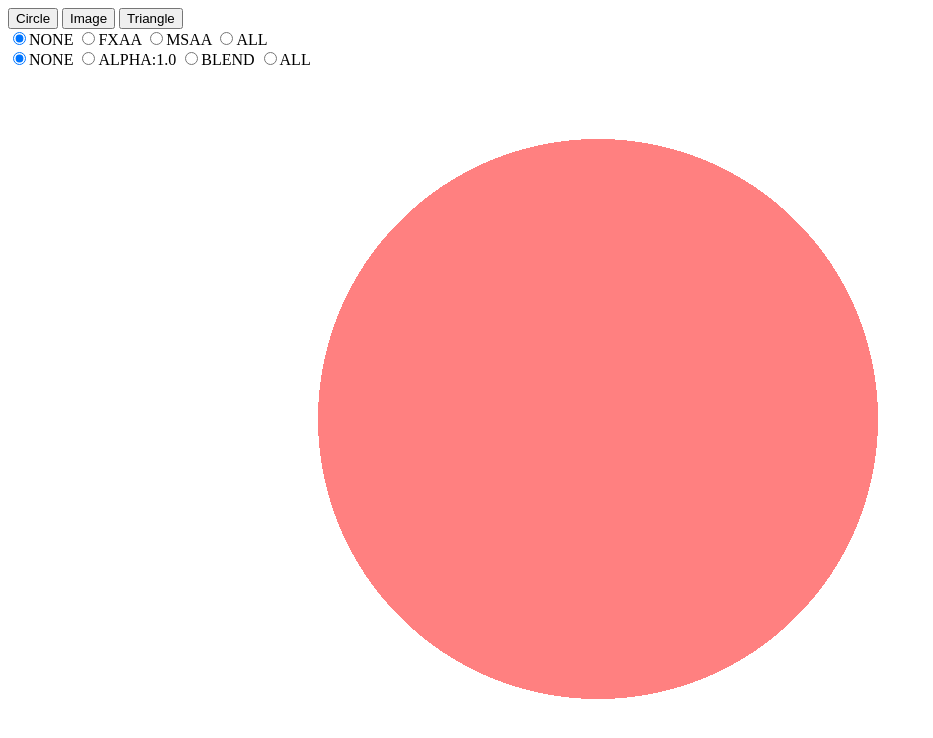
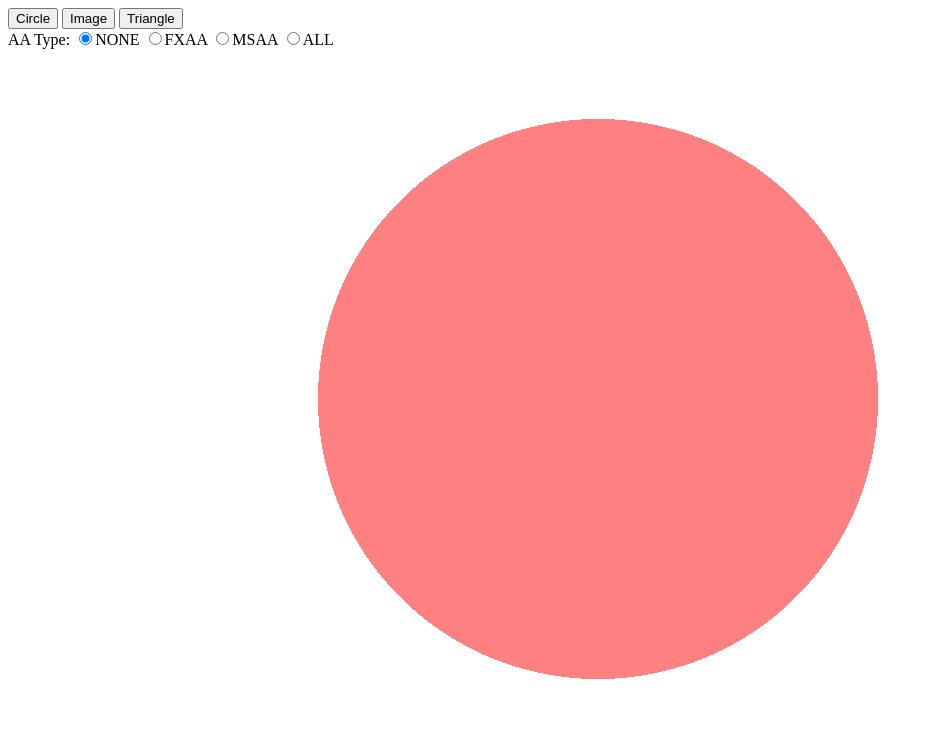
Before and after one commit to gezilinll/gl-anti-aliasing, a website built with Vite: page index.html in a window 1280 px wide. Shown: the whole page, without its empty margins (0-933 px from the left). Built offline with nearby package versions, Linux system fonts and the light colour scheme.

Commit message:
feat: found influence of gl.clearColor(r,g,b)  to MSAA Sample transparent pixels and optimized

```diff
--- a/index.html
+++ b/index.html
@@ -13,17 +13,11 @@
       <button id="triangle">Triangle</button>
     </div>
     <div>
+      AA Type:
       <label><input id="aaNone" type="radio" name="aaType" value="1" checked>NONE</label>
       <label><input id="fxaa" type="radio" name="aaType" value="2">FXAA</label>
       <label><input id="msaa" type="radio" name="aaType" value="3">MSAA</label>
       <label><input id="aaAll" type="radio" name="aaType" value="4">ALL</label>
-    </div>
-    <div>
-      <label><input id="cNone" type="radio" name="coverageType" value="1"
-          checked>NONE</label>
-      <label><input id="cAlpha" type="radio" name="coverageType" value="2">ALPHA:1.0</label>
-      <label><input id="cBlend" type="radio" name="coverageType" value="3">BLEND</label>
-      <label><input id="cALL" type="radio" name="coverageType" value="4">ALL</label>
     </div>
     <canvas id="canvas"></canvas>
 
--- a/src/faxx.ts
+++ b/src/faxx.ts
@@ -81,18 +81,18 @@ vec4 applyFXAA(sampler2D tex, vec2 fragCoord)
               max(vec2(-FXAA_SPAN_MAX, -FXAA_SPAN_MAX),
                   dir * rcpDirMin)) * inverseVP;
 
-    vec3 rgbA = 0.5 * (
-                       texture2D(tex, fragCoord * inverseVP + dir * (1.0 / 3.0 - 0.5)).xyz +
-                       texture2D(tex, fragCoord * inverseVP + dir * (2.0 / 3.0 - 0.5)).xyz);
-    vec3 rgbB = rgbA * 0.5 + 0.25 * (
-                                     texture2D(tex, fragCoord * inverseVP + dir * -0.5).xyz +
-                                     texture2D(tex, fragCoord * inverseVP + dir * 0.5).xyz);
+    vec4 rgbA = 0.5 * (
+                       texture2D(tex, fragCoord * inverseVP + dir * (1.0 / 3.0 - 0.5)) +
+                       texture2D(tex, fragCoord * inverseVP + dir * (2.0 / 3.0 - 0.5)));
+    vec4 rgbB = rgbA * 0.5 + 0.25 * (
+                                     texture2D(tex, fragCoord * inverseVP + dir * -0.5) +
+                                     texture2D(tex, fragCoord * inverseVP + dir * 0.5));
 
-    float lumaB = dot(rgbB, luma);
+    float lumaB = dot(rgbB.rgb, luma);
     if ((lumaB < lumaMin) || (lumaB > lumaMax))
-        color = vec4(rgbA, texColor.a);
+        color = vec4(rgbA.rgb, texColor.a);
     else
-        color = vec4(rgbB, texColor.a);
+        color = vec4(rgbB.rgb, texColor.a);
     return color;
 }
 
--- a/src/main.ts
+++ b/src/main.ts
@@ -35,8 +35,6 @@ let drawType = 'Circle';
 let image: HTMLImageElement | null = null;
 let fxaaEnabled = false;
 let msaaEnabled = false;
-let coverageAlpha = false;
-let coverageBlend = false;
 
 function resizeCanvas() {
   const ratio = window.devicePixelRatio;
@@ -87,30 +85,6 @@ function renderTexture(texture: WebGLTexture) {
   program.destroy();
 }
 
-function configureAlphaForCoverage() {
-  let gl = getGLContext(canvas);
-  if (coverageAlpha) {
-    gl.clearColor(1.0, 1.0, 1.0, 1.0);
-  } else {
-    gl.clearColor(1.0, 1.0, 1.0, 0.0);
-  }
-  gl.clear(gl.COLOR_BUFFER_BIT);
-}
-
-function configureBlendForCoverage() {
-  let gl = getGLContext(canvas);
-  if (coverageBlend) {
-    gl.enable(gl.BLEND);
-    // gl.blendFunc(gl.SRC_ALPHA, gl.ONE_MINUS_SRC_ALPHA);
-    // gl.enable(gl.SAMPLE_COVERAGE);
-    // gl.sampleCoverage(1.0, false);
-    // gl.blendEquationSeparate(gl.FUNC_ADD, gl.FUNC_ADD);
-
-    // gl.blendFuncSeparate(gl.SRC_ALPHA, gl.ONE_MINUS_SRC_ALPHA, gl.ONE, gl.ONE_MINUS_SRC_ALPHA);
-    gl.blendFuncSeparate(gl.ONE, gl.ONE_MINUS_SRC_ALPHA, gl.ONE, gl.ONE_MINUS_SRC_ALPHA)
-
-  }
-}
 
 function render() {
   if (!image) {
@@ -122,10 +96,8 @@ function render() {
     msaaEnabled ? new MSAAFrameBuffer(canvas.width, canvas.height, gl)
       : new Framebuffer(canvas.width, canvas.height, gl);
   gl.bindFramebuffer(gl.FRAMEBUFFER, screen.glHandle);
+  gl.clearColor(0.0, 0.0, 0.0, 0.0);
 
-  configureBlendForCoverage();
-
-  configureAlphaForCoverage();
 
   const size = Math.min(canvas.width, canvas.height);
   gl.viewport((canvas.width - size) / 2, (canvas.height - size) / 2, size, size);
@@ -177,27 +149,6 @@ document.querySelector('#triangle')!.addEventListener('click', () => {
   render();
 });
 
-document.querySelector('#cNone')!.addEventListener('click', () => {
-  coverageAlpha = false;
-  coverageBlend = false;
-  render();
-});
-document.querySelector('#cAlpha')!.addEventListener('click', () => {
-  coverageAlpha = true;
-  coverageBlend = false;
-  render();
-});
-document.querySelector('#cBlend')!.addEventListener('click', () => {
-  coverageAlpha = false;
-  coverageBlend = true;
-  render();
-});
-document.querySelector('#cALL')!.addEventListener('click', () => {
-  coverageAlpha = true;
-  coverageBlend = true;
-  render();
-});
-
 document.querySelector('#aaNone')!.addEventListener('change', () => {
   fxaaEnabled = false;
   msaaEnabled = false;
--- a/src/msaa.ts
+++ b/src/msaa.ts
@@ -31,6 +31,9 @@ export class MSAAFrameBuffer {
             gl.RENDERBUFFER,
             this._renderBuffer,
         );
+        gl.viewport(0, 0, this.width, this.height);
+        gl.clearColor(0.0, 0.0, 0.0, 0.0);
+        gl.clear(gl.COLOR_BUFFER_BIT);
         gl.bindRenderbuffer(gl.RENDERBUFFER, null);
         gl.bindFramebuffer(gl.FRAMEBUFFER, null);
 
```
